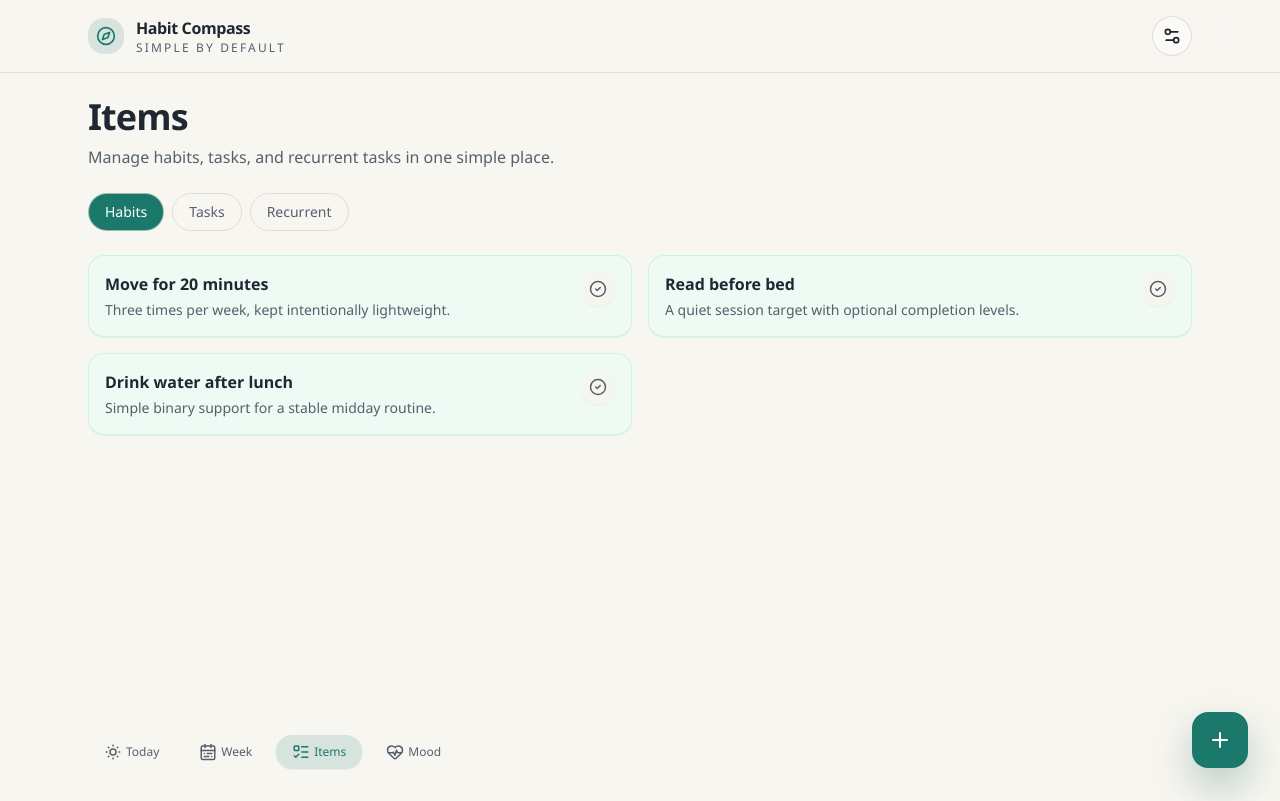
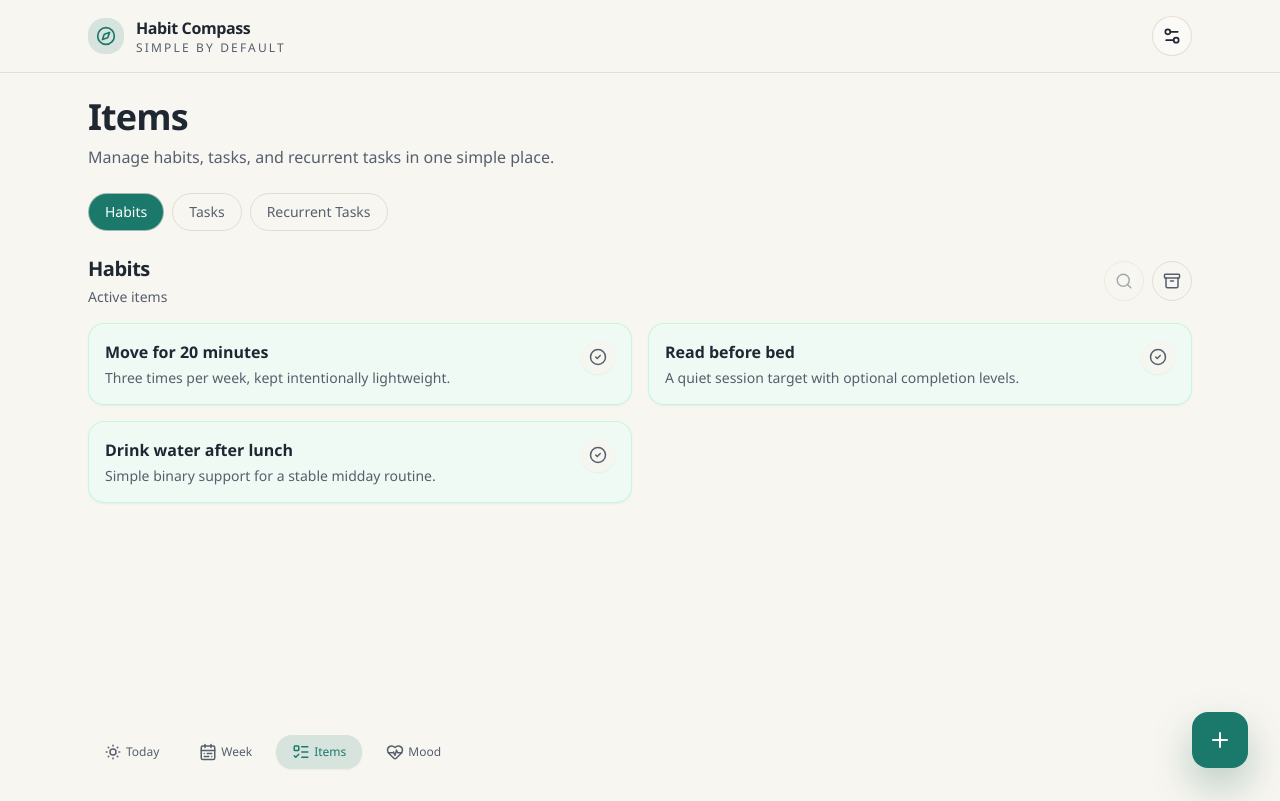
Before and after one commit to jameskano/Habit-Compass, a React (Vite) app: page /items in a window 1280 px wide. Built offline with nearby package versions, Linux system fonts and the light colour scheme.

Commit message:
Items shell and tabs

```diff
--- a/src/features/items/ItemsPage.tsx
+++ b/src/features/items/ItemsPage.tsx
@@ -1,24 +1,31 @@
 import { useState } from 'react'
-import { FormattedMessage } from 'react-intl'
+import { FormattedMessage, useIntl } from 'react-intl'
 
 import type { Habit } from '@/domain/habits'
+import type { RecurrentTask } from '@/domain/recurrent-tasks'
 import type { Task } from '@/domain/tasks'
 import { useHabitsQuery } from '@/features/habits/hooks/useHabitsQuery'
+import { useRecurrentTasksQuery } from '@/features/recurrent-tasks/hooks/useRecurrentTasksQuery'
 import { useTasksQuery } from '@/features/tasks/hooks/useTasksQuery'
-import { mockData } from '@/integrations/mock/mockData'
 import { cn } from '@/shared/utils/cn'
 import { EmptyState } from '@/shared/ui/EmptyState'
 import { ItemCard } from '@/shared/ui/ItemCard'
 import { PageHeader } from '@/shared/ui/PageHeader'
 
+import { ItemsTabHeader } from './components/ItemsTabHeader'
+
 const itemTabs = [
-  { key: 'habits', labelId: 'page.items.tab.habits' },
-  { key: 'tasks', labelId: 'page.items.tab.tasks' },
-  { key: 'recurrent', labelId: 'page.items.tab.recurrent' },
+  { key: 'habits', labelId: 'page.items.tab.habits', titleId: 'page.items.section.habits' },
+  { key: 'tasks', labelId: 'page.items.tab.tasks', titleId: 'page.items.section.tasks' },
+  {
+    key: 'recurrent',
+    labelId: 'page.items.tab.recurrent',
+    titleId: 'page.items.section.recurrent',
+  },
 ] as const
 
 type ItemTabKey = (typeof itemTabs)[number]['key']
-type ManagedItem = Habit | Task
+type ManagedItem = Habit | Task | RecurrentTask
 
 function getCardTitle(item: ManagedItem) {
   return item.title
@@ -29,42 +36,49 @@ function getCardMeta(item: ManagedItem) {
 }
 
 export function ItemsPage() {
+  const intl = useIntl()
   const [activeTab, setActiveTab] = useState<ItemTabKey>('habits')
+  const [showingArchived, setShowingArchived] = useState(false)
   const habitsQuery = useHabitsQuery()
   const tasksQuery = useTasksQuery()
+  const recurrentTasksQuery = useRecurrentTasksQuery()
+  const activeTabConfig = itemTabs.find((tab) => tab.key === activeTab) ?? itemTabs[0]
 
   const renderCards = () => {
-    if (habitsQuery.isLoading || tasksQuery.isLoading) {
+    if (habitsQuery.isLoading || tasksQuery.isLoading || recurrentTasksQuery.isLoading) {
       return (
         <EmptyState titleId="shared.loading.title" descriptionId="shared.loading.description" />
       )
     }
 
-    if (habitsQuery.isError || tasksQuery.isError) {
+    if (habitsQuery.isError || tasksQuery.isError || recurrentTasksQuery.isError) {
       return <EmptyState titleId="shared.error.title" descriptionId="shared.error.description" />
     }
 
-    if (activeTab === 'recurrent') {
+    const items: ManagedItem[] =
+      activeTab === 'habits'
+        ? (habitsQuery.data ?? [])
+        : activeTab === 'tasks'
+          ? (tasksQuery.data ?? [])
+          : (recurrentTasksQuery.data ?? [])
+    const visibleItems = items.filter(
+      (item) => item.lifecycleStatus === (showingArchived ? 'archived' : 'active'),
+    )
+
+    if (visibleItems.length === 0) {
       return (
-        <div className="grid gap-4 md:grid-cols-2">
-          {mockData.recurrentPreviewItems.map((item) => (
-            <ItemCard key={item.id} title={item.title} meta={item.meta} tone="neutral" />
-          ))}
-        </div>
-      )
-    }
-
-    const items: ManagedItem[] = activeTab === 'habits' ? (habitsQuery.data ?? []) : (tasksQuery.data ?? [])
-
-    if (items.length === 0) {
-      return (
-        <EmptyState titleId="page.items.empty.title" descriptionId="page.items.empty.description" />
+        <EmptyState
+          titleId={showingArchived ? 'page.items.empty.archivedTitle' : 'page.items.empty.title'}
+          descriptionId={
+            showingArchived ? 'page.items.empty.archivedDescription' : 'page.items.empty.description'
+          }
+        />
       )
     }
 
     return (
       <div className="grid gap-4 md:grid-cols-2">
-        {items.map((item) => (
+        {visibleItems.map((item) => (
           <ItemCard
             key={item.id}
             title={getCardTitle(item)}
@@ -86,13 +100,23 @@ export function ItemsPage() {
     <section className="space-y-6">
       <PageHeader titleId="page.items.title" descriptionId="page.items.description" />
 
-      <div className="flex flex-wrap gap-2">
+      <div
+        className="flex flex-wrap gap-2"
+        role="tablist"
+        aria-label={intl.formatMessage({ id: 'page.items.tabs.aria' })}
+      >
         {itemTabs.map((tab) => (
           <button
             key={tab.key}
+            id={`items-tab-${tab.key}`}
             type="button"
-            onClick={() => setActiveTab(tab.key)}
-            aria-pressed={activeTab === tab.key}
+            role="tab"
+            aria-selected={activeTab === tab.key}
+            aria-controls={`items-panel-${tab.key}`}
+            onClick={() => {
+              setActiveTab(tab.key)
+              setShowingArchived(false)
+            }}
             className={cn(
               'rounded-full border border-border/70 px-4 py-2 text-sm font-medium text-muted-foreground transition-colors hover:bg-muted',
               activeTab === tab.key && 'bg-primary text-primary-foreground',
@@ -103,7 +127,19 @@ export function ItemsPage() {
         ))}
       </div>
 
-      {renderCards()}
+      <section
+        id={`items-panel-${activeTabConfig.key}`}
+        className="space-y-4"
+        role="tabpanel"
+        aria-labelledby={`items-tab-${activeTabConfig.key}`}
+      >
+        <ItemsTabHeader
+          titleId={activeTabConfig.titleId}
+          showingArchived={showingArchived}
+          onToggleArchive={() => setShowingArchived((current) => !current)}
+        />
+        {renderCards()}
+      </section>
     </section>
   )
 }
--- /dev/null
+++ b/src/features/items/components/ItemsTabHeader.tsx
@@ -0,0 +1,58 @@
+import { Archive, Search } from 'lucide-react'
+import { FormattedMessage, useIntl } from 'react-intl'
+
+import { Button } from '@/shared/ui/button'
+
+type ItemsTabHeaderProps = {
+  titleId: string
+  showingArchived: boolean
+  onToggleArchive: () => void
+}
+
+export function ItemsTabHeader({
+  titleId,
+  showingArchived,
+  onToggleArchive,
+}: ItemsTabHeaderProps) {
+  const intl = useIntl()
+  const title = intl.formatMessage({ id: titleId })
+
+  return (
+    <div className="flex items-center justify-between gap-4">
+      <div className="space-y-1">
+        <h2 className="text-xl font-semibold tracking-tight text-foreground">
+          <FormattedMessage id={titleId} />
+        </h2>
+        <p className="text-sm text-muted-foreground">
+          <FormattedMessage
+            id={showingArchived ? 'page.items.view.archived' : 'page.items.view.active'}
+          />
+        </p>
+      </div>
+
+      <div className="flex items-center gap-2">
+        <Button
+          variant="ghost"
+          className="h-10 w-10 rounded-full border border-border/70 p-0 text-muted-foreground"
+          aria-label={intl.formatMessage({ id: 'page.items.action.search' }, { tab: title })}
+          title={intl.formatMessage({ id: 'page.items.action.searchUnavailable' })}
+          disabled
+        >
+          <Search aria-hidden="true" size={18} />
+        </Button>
+        <Button
+          variant="ghost"
+          className="h-10 w-10 rounded-full border border-border/70 p-0 text-muted-foreground"
+          aria-label={intl.formatMessage(
+            { id: showingArchived ? 'page.items.action.showActive' : 'page.items.action.showArchived' },
+            { tab: title },
+          )}
+          aria-pressed={showingArchived}
+          onClick={onToggleArchive}
+        >
+          <Archive aria-hidden="true" size={18} />
+        </Button>
+      </div>
+    </div>
+  )
+}
--- /dev/null
+++ b/src/features/recurrent-tasks/hooks/useRecurrentTasksQuery.ts
@@ -0,0 +1,12 @@
+import { useQuery } from '@tanstack/react-query'
+
+import { MOCK_USER_ID } from '@/integrations/mock/mockData'
+import { recurrentTasksRepository } from '@/integrations/repositories'
+import { unwrapResult } from '@/shared/utils/result'
+
+export function useRecurrentTasksQuery(userId = MOCK_USER_ID) {
+  return useQuery({
+    queryKey: ['recurrent-tasks', userId],
+    queryFn: async () => unwrapResult(await recurrentTasksRepository.listForUser({ userId })),
+  })
+}
--- a/src/i18n/en.json
+++ b/src/i18n/en.json
@@ -65,7 +65,17 @@
   "page.items.description": "Manage habits, tasks, and recurrent tasks in one simple place.",
   "page.items.tab.habits": "Habits",
   "page.items.tab.tasks": "Tasks",
-  "page.items.tab.recurrent": "Recurrent",
+  "page.items.tab.recurrent": "Recurrent Tasks",
+  "page.items.tabs.aria": "Item types",
+  "page.items.section.habits": "Habits",
+  "page.items.section.tasks": "Tasks",
+  "page.items.section.recurrent": "Recurrent Tasks",
+  "page.items.view.active": "Active items",
+  "page.items.view.archived": "Archived items",
+  "page.items.action.search": "Search {tab}",
+  "page.items.action.searchUnavailable": "Search will be available in a later phase",
+  "page.items.action.showArchived": "Show archived {tab}",
+  "page.items.action.showActive": "Show active {tab}",
   "page.mood.title": "Mood",
   "page.mood.description": "An optional space for check-ins, reflections, and a simple history trail.",
   "page.mood.disabled.title": "Mood tracking is off",
@@ -149,6 +159,8 @@
   "shared.error.description": "The shell could not load data from the current repository.",
   "page.items.empty.title": "Nothing here yet",
   "page.items.empty.description": "This surface is ready for repository-backed data, but there are no visible items in the current list.",
+  "page.items.empty.archivedTitle": "No archived items",
+  "page.items.empty.archivedDescription": "Archived items for this tab will appear here.",
   "form.example.titleLabel": "Example title",
   "form.example.submit": "Reset example"
 }
--- a/src/i18n/es.json
+++ b/src/i18n/es.json
@@ -65,7 +65,17 @@
   "page.items.description": "Gestiona habitos, tareas y tareas recurrentes en un lugar sencillo.",
   "page.items.tab.habits": "Habitos",
   "page.items.tab.tasks": "Tareas",
-  "page.items.tab.recurrent": "Recurrente",
+  "page.items.tab.recurrent": "Tareas recurrentes",
+  "page.items.tabs.aria": "Tipos de elementos",
+  "page.items.section.habits": "Habitos",
+  "page.items.section.tasks": "Tareas",
+  "page.items.section.recurrent": "Tareas recurrentes",
+  "page.items.view.active": "Elementos activos",
+  "page.items.view.archived": "Elementos archivados",
+  "page.items.action.search": "Buscar en {tab}",
+  "page.items.action.searchUnavailable": "La busqueda estara disponible en una fase posterior",
+  "page.items.action.showArchived": "Mostrar {tab} archivados",
+  "page.items.action.showActive": "Mostrar {tab} activos",
   "page.mood.title": "Estado",
   "page.mood.description": "Un espacio opcional para check-ins, reflexiones y un historial simple.",
   "page.mood.disabled.title": "El seguimiento de estado esta desactivado",
@@ -149,6 +159,8 @@
   "shared.error.description": "El esqueleto no pudo cargar datos del repositorio actual.",
   "page.items.empty.title": "Todavia no hay nada aqui",
   "page.items.empty.description": "Esta superficie esta lista para datos respaldados por repositorios, pero no hay elementos visibles en la lista actual.",
+  "page.items.empty.archivedTitle": "No hay elementos archivados",
+  "page.items.empty.archivedDescription": "Los elementos archivados de esta pestana apareceran aqui.",
   "form.example.titleLabel": "Titulo de ejemplo",
   "form.example.submit": "Restablecer ejemplo"
 }
```
Also changed, not shown: 1 other file (tests, documents, lock files or other folders).
